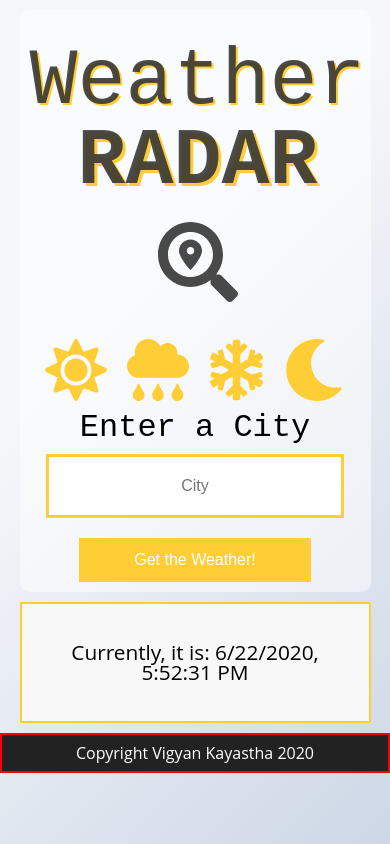
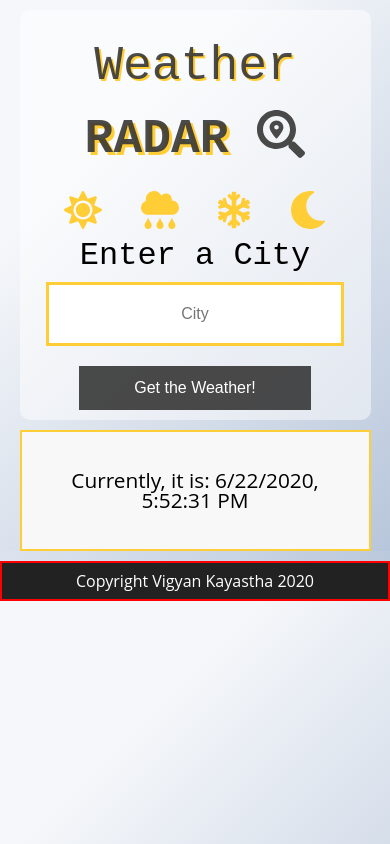
Before and after one commit to vigyan-k/weather-react-app, a React (Create React App) app: page / in a window 390 px wide. Shown: the top 844 px of the page. Built offline with nearby package versions, Linux system fonts and the light colour scheme.

Commit message:
fixed margins, media query

```diff
--- a/src/App.js
+++ b/src/App.js
@@ -75,6 +75,7 @@ class App extends Component {
 
   render(){
     return (
+      <div>
       <div className='main'>
         <div className="wrapper">
           <Search handleClick={this.handleClick} handleSubmit={this.handleSubmit} handleChange={this.handleChange}/>
@@ -100,12 +101,12 @@ class App extends Component {
           <DateTime />
           </div>
         </div>
-        <footer>
+      </div>
+      <footer>
           <div className='copyright'>
           <p>Copyright Vigyan Kayastha 2020</p>
           </div>
         </footer>
-
       </div>
     );
   }
--- a/src/index.css
+++ b/src/index.css
@@ -22,11 +22,14 @@ code {
     monospace;
 }
 
+html,
 .main{
   background: #F8F8F8;
-  background-image: linear-gradient(315deg, #b8c6db 0%, #f5f7fa 74%);
+  background-image: linear-gradient(315deg, #b8c6db 0%, #f5f7fa 74%)
+}
+
+.main{
   padding-top:10px;
-  min-height: 150vh;
 }
 
 .searchContainer{
@@ -40,7 +43,6 @@ code {
   border: solid #ffcd36 2px;
   background-color: #F8F8F8;
   padding: 20px 0;
-  /* border-radius: 15px; */
   margin-bottom:10px;
   text-align: center;
 }
@@ -101,7 +103,6 @@ span{
 input[type=text],
 button{
   border: 3px solid transparent;
-  /* border-radius: 50px; */
   padding:10px;
   transition: ease-in 300ms;
 }
@@ -127,14 +128,15 @@ input[type=text]:hover{
 button{
   width:30%;
   color:#fff;
-  background:#ffcd36;
+  background: rgba(54, 54, 54, 0.897);
+  border: solid 3px transparent;
 }
 
 button:hover,
 button:focus{
-  color: #000;
+  color: #ffcd36;
   border: solid 3px #ffcd36;
-  background: #fff;
+  /* background: #fff; */
 }
 
 .searchContainer{
@@ -242,6 +244,7 @@ button:focus{
 footer{
   position: relative;
   border: solid 2px red;
+  top: 0;
 }
 
 .copyright p {
@@ -249,7 +252,7 @@ footer{
   color: #fff;
 }
 
-@media(max-width: 740px){
+@media(max-width: 780px){
   .square{
     min-width: 100%;
   }
@@ -265,16 +268,21 @@ footer{
   .row1,
   .row2{
     display: block;
+    margin-bottom: 50px;
+  }
+}
+
+@media(max-width: 500px){
+  h1,
+  .weatherIcons{
+    font-size: 4rem;
   }
 }
 
 @media(max-width: 400px){
-  h1{
-    font-size: 5rem;
-  }
-
+  h1,
   .weatherIcons{
-    font-size: 4.5rem;
+    font-size: 3rem;
   }
 
   input[type=text]{
```
